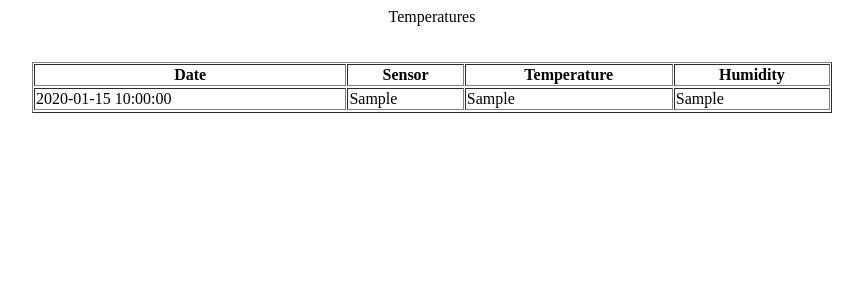
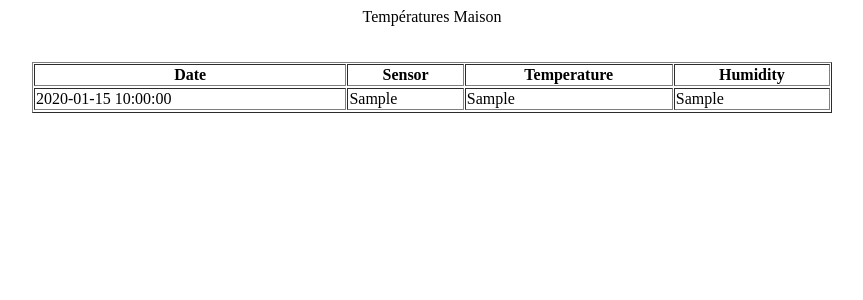
Before and after one commit to BenoitRichard1212/Heating, a PHP site: page / in a window 1280 px wide. Shown: the top 300 px of the page, without its empty margins (208-1071 px from the left). Run offline with PHP 8.4, Linux system fonts and the light colour scheme; tables that the repository leaves empty or names only in its code hold one stand-in row (values such as "Sample post").

Commit message:
Update index.php

```diff
--- a/index.php
+++ b/index.php
@@ -30,12 +30,12 @@ $temperatures = mysqli_query($connectdb,$sql);
 ?>
 <html>
 <head>
-<title>Environment - 4thDnet</title>
+<title>Chauffage</title>
 </head>
 
 <body>
 </body>
-<center>Temperatures</center>
+<center>Températures Maison</center>
 <br><br>
 <table width="800" border="1" cellpadding="1" cellspacing="1" align="center">
 <tr>
```
